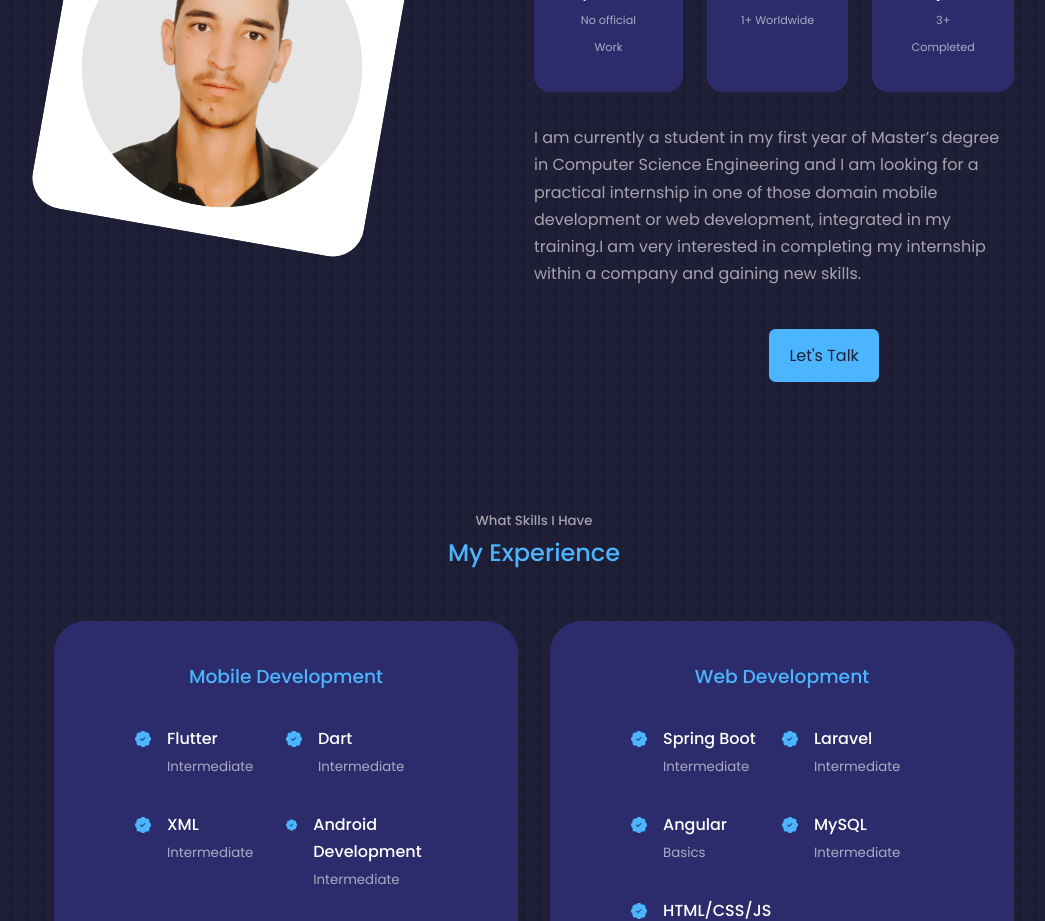
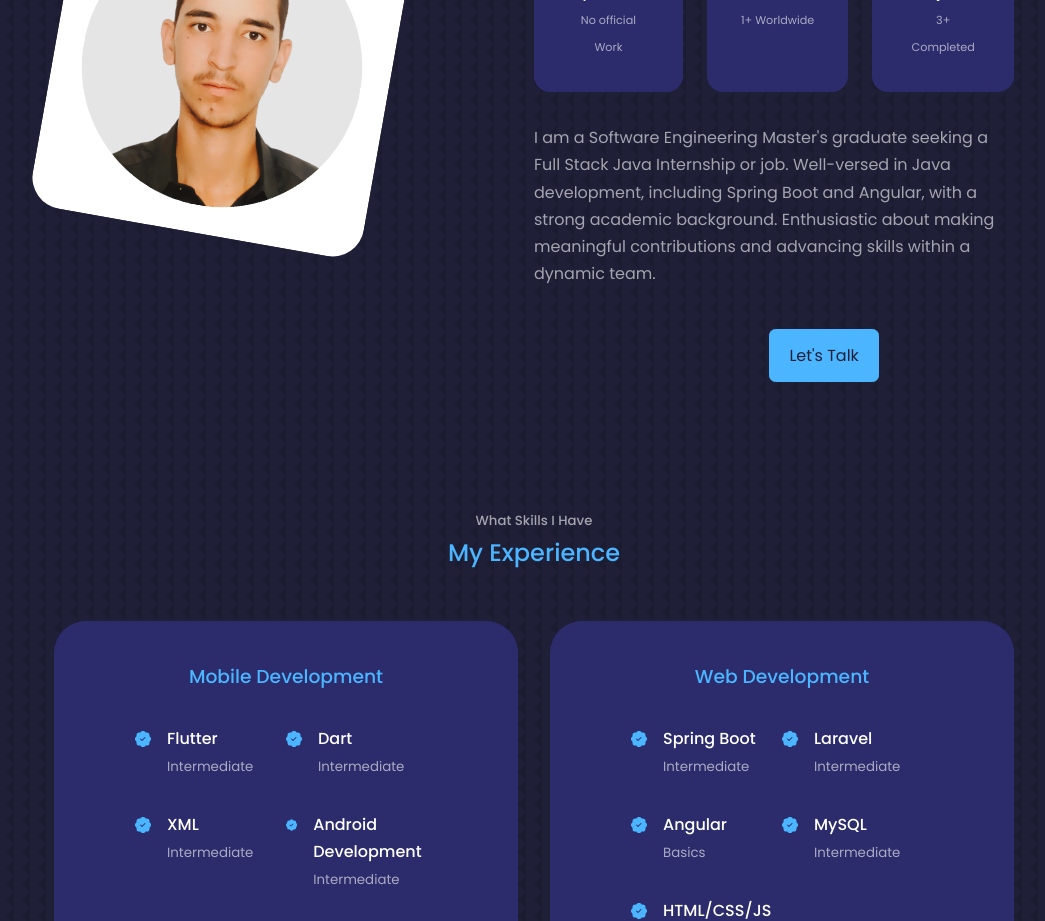
Before and after one commit to koliche/koliche-portfolio, a React (Create React App) app: page / in a window 1280 px wide. Shown: the part 1140-2061 px from the top of the page, without its empty margins (106-1151 px from the left). Built offline with nearby package versions, Linux system fonts and the light colour scheme.

Commit message:
change profiel

```diff
--- a/src/components/about/About.jsx
+++ b/src/components/about/About.jsx
@@ -39,9 +39,9 @@ const About = () => {
               </article>
             </div>
             <p>
-              I am currently a student in my first year of Master’s degree in Computer Science Engineering and I am
-            looking for a practical internship in one of those domain mobile development or web development, integrated in my training.I am very interested in completing my internship within
-            a company and gaining new skills.
+            I am a Software Engineering Master's graduate seeking a Full Stack Java Internship or job.
+            Well-versed in Java development, including Spring Boot and Angular, with a strong academic background.
+            Enthusiastic about making meaningful contributions and advancing skills within a dynamic team.
             </p>
             <a href="#contact" className='btn btn-primary'>Let's Talk</a>
         </div>
```
